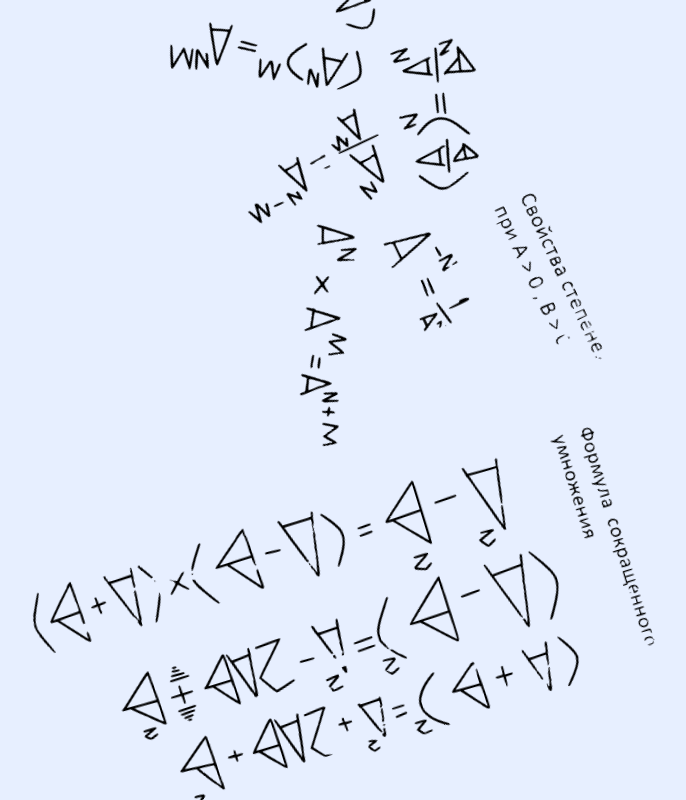
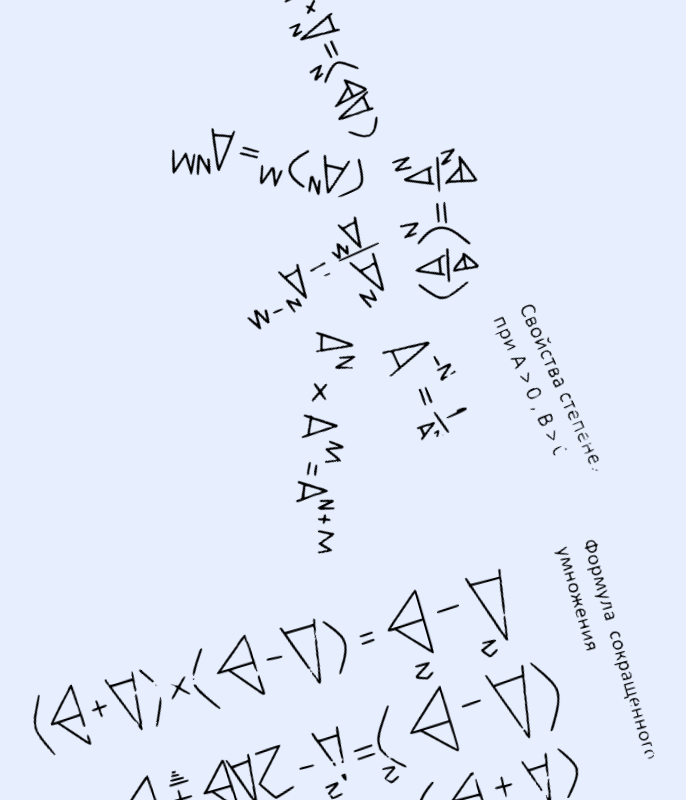
Before and after one commit to Swoopchinsky/mathematics, a React (Create React App) app: page / in a window 1280 px wide. Shown: the top 800 px of the page, without its empty margins (280-966 px from the left). Built offline with nearby package versions, Linux system fonts and the light colour scheme.

Commit message:
pravkamt

```diff
--- a/src/App.css
+++ b/src/App.css
@@ -6,6 +6,7 @@
 .App-logo {
   height: 40vmin;
   pointer-events: none;
+  margin-top: 108px;
 
 }
 
```
